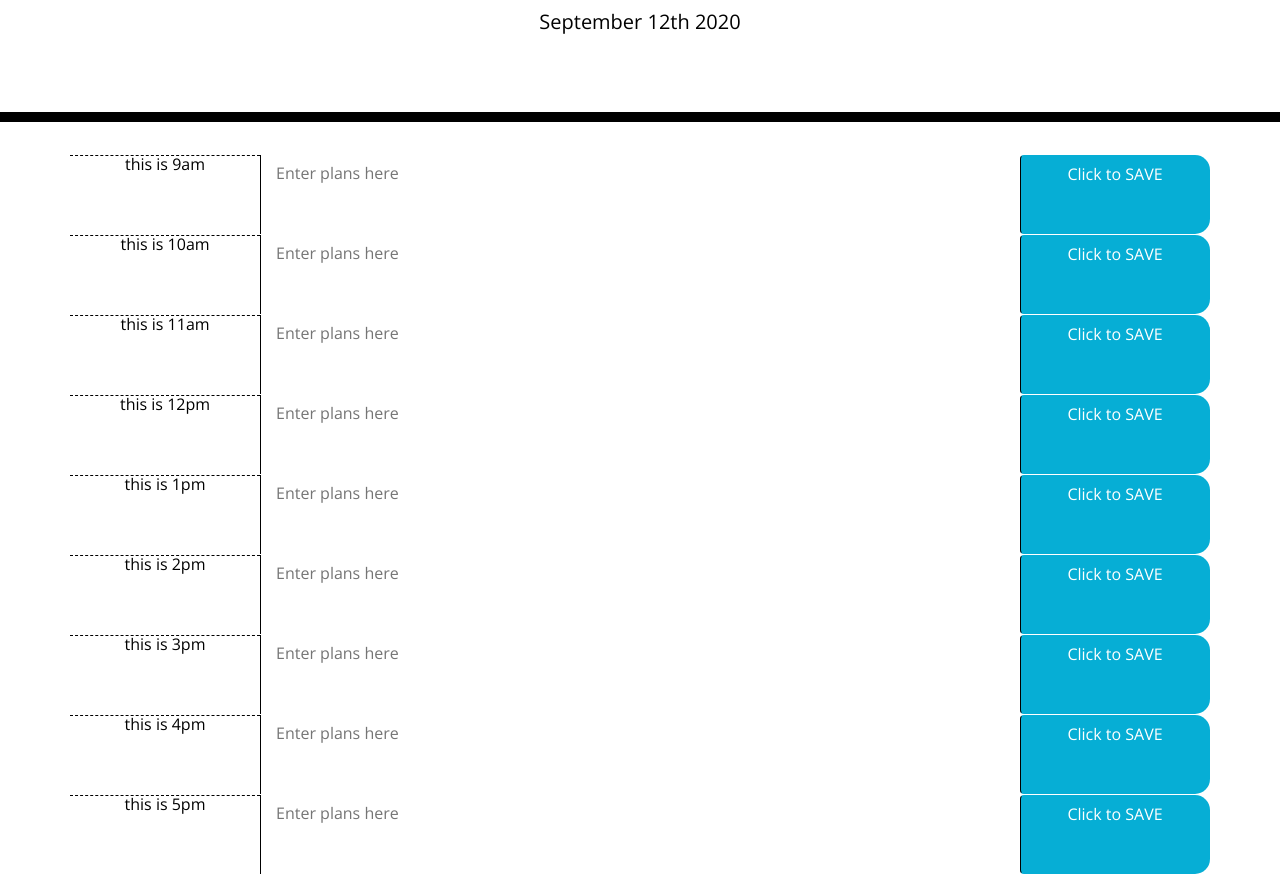
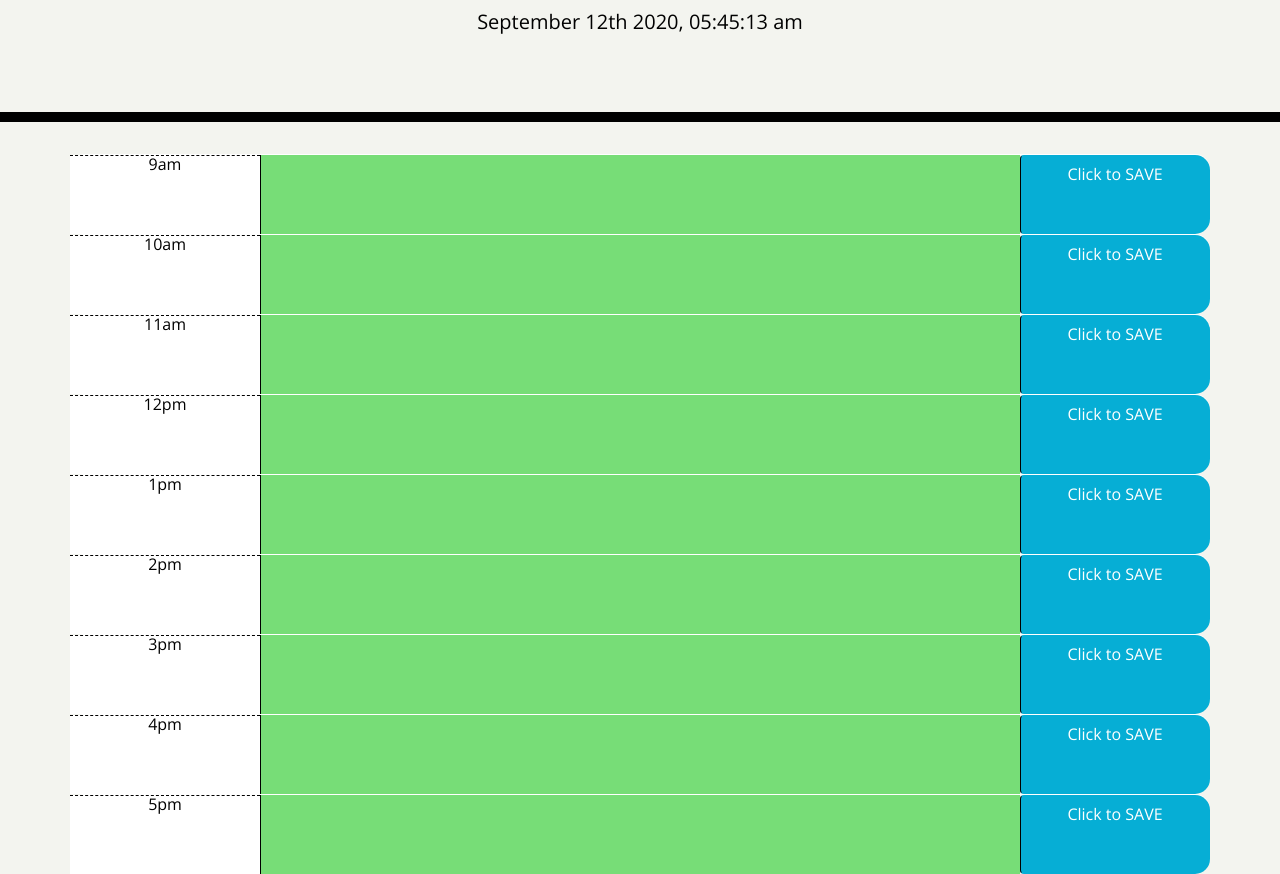
Before and after one commit to Napica/HW-05-Plan-The-Day, a plain HTML site: page index.html in a window 1280 px wide. Shown: the part 182-1056 px from the top of the page. Drawn offline with nearby package versions, Linux system fonts and the light colour scheme.

Commit message:
finished the loops for the color coding.  updated the date to show current time as well.  added extra to the CSS.  Cleaned the text in the HTML.

```diff
--- a/assets/index.js
+++ b/assets/index.js
@@ -1,40 +1,132 @@
 $(document).ready(function () {
+  // section for adding the date to the header
   var m = moment();
-  $("#currentDay").text(m.format("MMMM Do YYYY"));
 
-  $(".btn").on("click", function (event) {
+  var localDateAndTime = $("#currentDay");
+  setInterval(function () {
+    var timeLib = moment();
+    var digitalTimePull = timeLib.format("MMMM Do YYYY, hh:mm:ss a");
+    localDateAndTime.text(digitalTimePull);
+  }, 1000);
+
+  // Section for localStorage
+  $(".btn").on("click", function () {
     var arrayEl = $(this).siblings(".description").val();
     var timeEl = $(this).parent().attr("id");
-    console.log(timeEl);
     localStorage.setItem(timeEl, arrayEl);
   });
 
-  var history = localStorage.getItem("hour-9am-block")
-  $("#hour-9am-block .description").text(history);
+  var hour0900 = $("#hour-9am-block .description");
+  var hour1000 = $("#hour-10am-block .description");
+  var hour1100 = $("#hour-11am-block .description");
+  var hour1200 = $("#hour-12pm-block .description");
+  var hour1300 = $("#hour-1pm-block .description");
+  var hour1400 = $("#hour-2pm-block .description");
+  var hour1500 = $("#hour-3pm-block .description");
+  var hour1600 = $("#hour-4pm-block .description");
+  var hour1700 = $("#hour-5pm-block .description");
 
-  var history2 = localStorage.getItem("hour-10am-block")
-  $("#hour-10am-block .description").text(history2);
+  var history = localStorage.getItem("hour-9am-block");
+  hour0900.text(history);
 
-  var history3 = localStorage.getItem("hour-11am-block")
-  $("#hour-11am-block .description").text(history3);
+  var history2 = localStorage.getItem("hour-10am-block");
+  hour1000.text(history2);
 
-  var history4 = localStorage.getItem("hour-12pm-block")
-  $("#hour-12pm-block .description").text(history4);
+  var history3 = localStorage.getItem("hour-11am-block");
+  hour1100.text(history3);
 
-  var history5 = localStorage.getItem("hour-1pm-block")
-  $("#hour-1pm-block .description").text(history5);
+  var history4 = localStorage.getItem("hour-12pm-block");
+  hour1200.text(history4);
 
-  var history6 = localStorage.getItem("hour-2pm-block")
-  $("#hour-2pm-block .description").text(history6);
+  var history5 = localStorage.getItem("hour-1pm-block");
+  hour1300.text(history5);
 
-  var history7 = localStorage.getItem("hour-3pm-block")
-  $("#hour-3pm-block .description").text(history7);
+  var history6 = localStorage.getItem("hour-2pm-block");
+  hour1400.text(history6);
 
-  var history8 = localStorage.getItem("hour-4pm-block")
-  $("#hour-4pm-block .description").text(history8);
+  var history7 = localStorage.getItem("hour-3pm-block");
+  hour1500.text(history7);
 
-  var history9 = localStorage.getItem("hour-5pm-block")
-  $("#hour-5pm-block .description").text(history9);
+  var history8 = localStorage.getItem("hour-4pm-block");
+  hour1600.text(history8);
 
+  var history9 = localStorage.getItem("hour-5pm-block");
+  hour1700.text(history9);
 
+  var momentTime = moment().hour();
+  calanderTime();
+  function calanderTime() {
+    var time0900text = hour0900;
+    if (momentTime === 9) {
+      time0900text.addClass("present");
+    } else if (momentTime < 9) {
+      time0900text.addClass("future");
+    } else {
+      time0900text.addClass("past");
+    }
+    var time1000text = hour1000;
+    if (momentTime === 10) {
+      time1000text.addClass("present");
+    } else if (momentTime < 10) {
+      time1000text.addClass("future");
+    } else {
+      time1000text.addClass("past");
+    }
+    var time1100text = hour1100;
+    if (momentTime === 11) {
+      time1100text.addClass("present");
+    } else if (momentTime < 11) {
+      time1100text.addClass("future");
+    } else {
+      time1100text.addClass("past");
+    }
+    var time1200text = hour1200;
+    if (momentTime === 11) {
+      time1200text.addClass("present");
+    } else if (momentTime < 11) {
+      time1200text.addClass("future");
+    } else {
+      time1200text.addClass("past");
+    }
+    var time1300text = hour1300;
+    if (momentTime === 11) {
+      time1300text.addClass("present");
+    } else if (momentTime < 11) {
+      time1300text.addClass("future");
+    } else {
+      time1300text.addClass("past");
+    }
+    var time1400text = hour1400;
+    if (momentTime === 11) {
+      time1400text.addClass("present");
+    } else if (momentTime < 11) {
+      time1400text.addClass("future");
+    } else {
+      time1400text.addClass("past");
+    }
+    var time1500text = hour1500;
+    if (momentTime === 11) {
+      time1500text.addClass("present");
+    } else if (momentTime < 11) {
+      time1500text.addClass("future");
+    } else {
+      time1500text.addClass("past");
+    }
+    var time1600text = hour1600;
+    if (momentTime === 11) {
+      time1600text.addClass("present");
+    } else if (momentTime < 11) {
+      time1600text.addClass("future");
+    } else {
+      time1600text.addClass("past");
+    }
+    var time1700text = hour1700;
+    if (momentTime === 11) {
+      time1700text.addClass("present");
+    } else if (momentTime < 11) {
+      time1700text.addClass("future");
+    } else {
+      time1700text.addClass("past");
+    }
+  }
 });
--- a/assets/style.css
+++ b/assets/style.css
@@ -2,6 +2,7 @@ body {
     font-family: 'Open Sans', sans-serif;
     font-size: 16px;
     line-height: 1;
+    background: #f3f4ef;
   }
 
   textarea{
@@ -15,7 +16,7 @@ body {
 
   .jumbotron {
     text-align: center;
-    background-color: transparent;
+    background-color: #f3f4ef;
     color: black;
     border-radius: 0;
     border-bottom: 10px solid black;
--- a/index.html
+++ b/index.html
@@ -28,61 +28,73 @@
       <p class="lead">A simple calendar app for scheduling your work day</p>
       <p id="currentDay" class="lead"></p>
     </header>
+
     <div class="container">
       <!-- Timeblocks go here -->
       <div id="hour-9am-block" class="time-block row">
-        <div class="hour col-sm-2">this is 9am</div>
-        <textarea class="description col-sm-8" placeholder="Enter plans here"> </textarea>
+        <div class="hour col-sm-2">9am</div>
+        <textarea class="description col-sm-8">
+        </textarea>
         <div class="saveBtn btn col-sm-2">Click to SAVE</div>
       </div>
 
       <div id="hour-10am-block" class="time-block row">
-        <div class="hour col-sm-2">this is 10am</div>
-        <textarea class="description col-sm-8" placeholder="Enter plans here"> </textarea>
+        <div class="hour col-sm-2">10am</div>
+        <textarea class="description col-sm-8">
+        </textarea>
         <div class="saveBtn btn col-sm-2">Click to SAVE</div>
       </div>
 
       <div id="hour-11am-block" class="time-block row">
-        <div class="hour col-sm-2">this is 11am</div>
-        <textarea class="description col-sm-8" placeholder="Enter plans here"> </textarea>
+        <div class="hour col-sm-2">11am</div>
+        <textarea class="description col-sm-8">
+        </textarea>
         <div class="saveBtn btn col-sm-2">Click to SAVE</div>
       </div>
 
       <div id="hour-12pm-block" class="time-block row">
-        <div class="hour col-sm-2">this is 12pm</div>
-        <textarea class="description col-sm-8"placeholder="Enter plans here"> </textarea>
+        <div class="hour col-sm-2">12pm</div>
+        <textarea class="description col-sm-8">
+        </textarea>
         <div class="saveBtn btn col-sm-2">Click to SAVE</div>
       </div>
 
       <div id="hour-1pm-block" class="time-block row">
-        <div class="hour col-sm-2">this is 1pm</div>
-        <textarea class="description col-sm-8" placeholder="Enter plans here"> </textarea>
+        <div class="hour col-sm-2">1pm</div>
+        <textarea class="description col-sm-8">
+        </textarea>
         <div class="saveBtn btn col-sm-2">Click to SAVE</div>
       </div>
 
       <div id="hour-2pm-block" class="time-block row">
-        <div class="hour col-sm-2">this is 2pm</div>
-        <textarea class="description col-sm-8" placeholder="Enter plans here"> </textarea>
+        <div class="hour col-sm-2">2pm</div>
+        <textarea class="description col-sm-8">
+        </textarea>
         <div class="saveBtn btn col-sm-2">Click to SAVE</div>
       </div>
 
       <div id="hour-3pm-block" class="time-block row">
-        <div class="hour col-sm-2">this is 3pm</div>
-        <textarea class="description col-sm-8" placeholder="Enter plans here"> </textarea>
+        <div class="hour col-sm-2">3pm</div>
+        <textarea class="description col-sm-8">
+        </textarea>
         <div class="saveBtn btn col-sm-2">Click to SAVE</div>
       </div>
 
       <div id="hour-4pm-block" class="time-block row">
-        <div class="hour col-sm-2">this is 4pm</div>
-        <textarea class="description col-sm-8"placeholder="Enter plans here"> </textarea>
+        <div class="hour col-sm-2">4pm</div>
+        <textarea class="description col-sm-8">
+        </textarea>
         <div class="saveBtn btn col-sm-2">Click to SAVE</div>
       </div>
 
       <div id="hour-5pm-block" class="time-block row">
-        <div class="hour col-sm-2">this is 5pm</div>
-        <textarea class="description col-sm-8"placeholder="Enter plans here"> </textarea>
+        <div class="hour col-sm-2">5pm</div>
+        <textarea class="description col-sm-8">
+        </textarea>
         <div class="saveBtn btn col-sm-2">Click to SAVE</div>
       </div>
+
+
     </div>
 
     <script src="https://code.jquery.com/jquery-3.4.1.min.js"></script>
```
